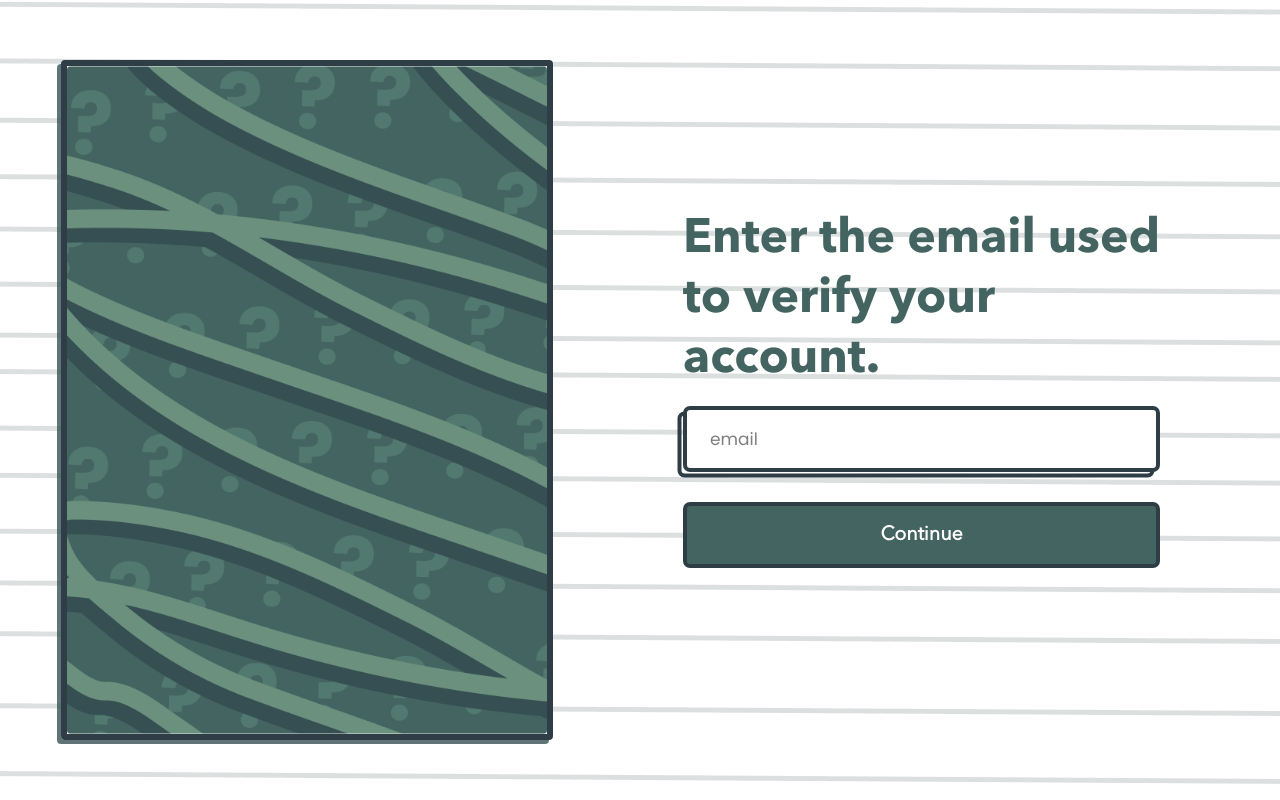
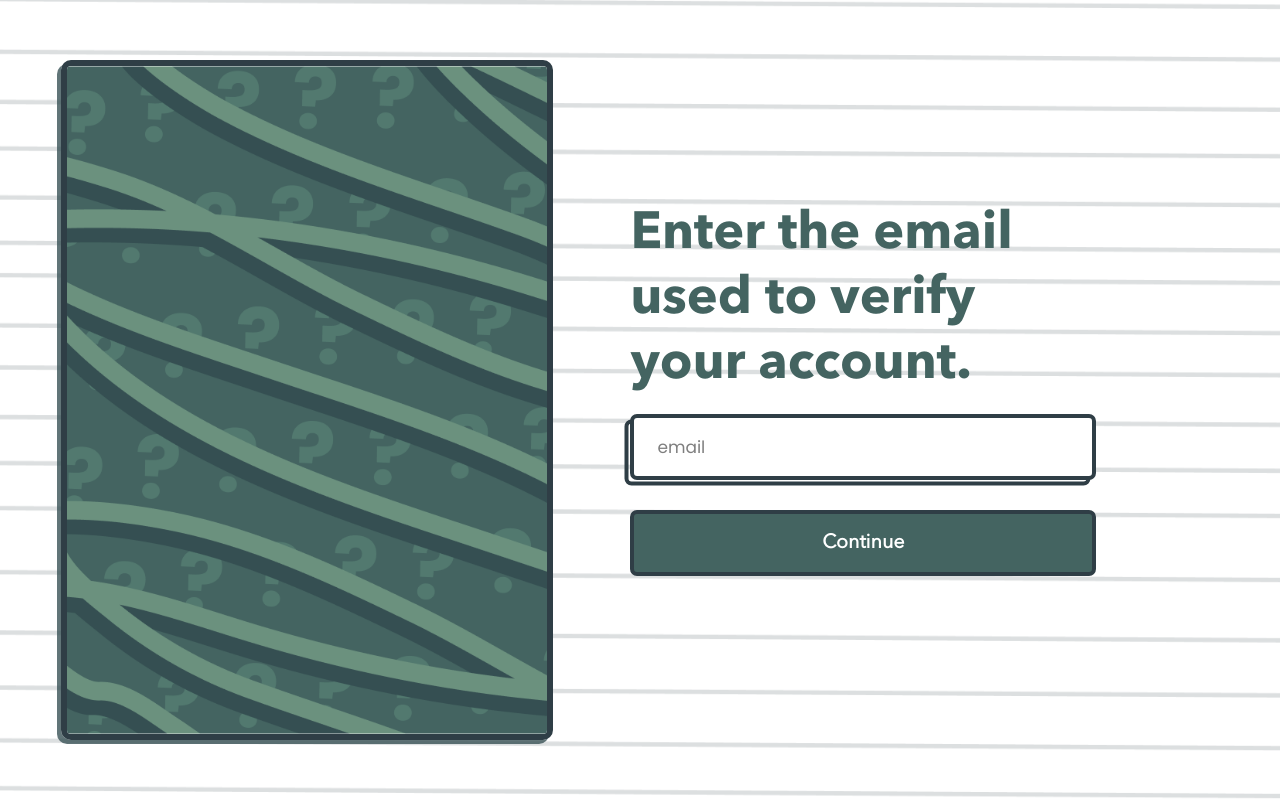
Before and after one commit to adebola-io/quizwiz, a React (Vite) app in the folder frontend/: page /auth/forgot-password in a window 1280 px wide. Built offline with nearby package versions, Linux system fonts and the light colour scheme.

Commit message:
Update forgot password page

```diff
--- a/frontend/src/pages/ForgotPassword.tsx
+++ b/frontend/src/pages/ForgotPassword.tsx
@@ -1,28 +1,34 @@
-import { Input } from "@/components/ui"
-import { Button } from "@/components/ui"
+import { Input, Button } from "@/components/ui";
+import SignInBackground from "@/assets/signin-background.png";
 
 export default function ForgotPassword() {
    return (
-    <main className="bg-[url('/src/assets/lines-background.png')] h-fit flex flex-col-reverse md:flex-row md:h-screen items-center">
+      <main className="lines h-fit flex flex-col-reverse md:flex-row md:h-screen items-center">
          <section className="flex items-center h-full md:w-[48%] w-full">
-          <div className="md:w-[80%] md:mx-auto md:h-[85%] h-[500px] shadow-components/shadow border-[6px] border-green-charcoal rounded w-full">
-            <img src="/src/assets/signin-background.png" alt="background" className=" w-full h-full rounded"/>
-          </div>
+            <img
+               src={SignInBackground}
+               alt="background"
+               className="w-full h-[500px] object-cover rounded-[0.625rem] md:w-[80%] md:mx-auto md:h-[85%] shadow-components/shadow border-[6px] border-green-charcoal"
+            />
          </section>
 
-        <section className="h-full flex items-center md:w-[48%] w-[100%] md:pt-0 pt-8 px-4">
+         <section className="h-full flex items-center justify-end md:w-[48%] w-[100%] md:pt-0 pt-8 px-4">
             <div className="mx-auto">
-              <p className="font-bold text-[3rem] leading-tight text-green-feldgrau font-avenir-next-lt-pro-bold">Enter the email used <br /> to verify your <br /> account.</p>
+               <p className="font-bold text-[3.25rem] leading-tight w-[70%] text-green-feldgrau font-avenir-next-lt-pro-bold">
+                  Enter the email used to verify your account.
+               </p>
 
-              <Input placeholder="email"
+               <Input
+                  placeholder="email"
                   type="email"
                   id="email"
                   className="w-full mt-4"
-              containerClassName="animate-fade-in-from-right effect-item-1"/>
+                  containerClassName="animate-fade-in-from-right w-[80%] effect-item-1"
+               />
 
                <Button
                   type="submit"
-              className="w-full hover:brightness-90 animate-fade-in-from-right effect-item-3"
+                  className="w-[80%] hover:brightness-90 animate-fade-in-from-right effect-item-3"
                   variant="override"
                   style={{
                      boxShadow: "none",
@@ -32,12 +38,11 @@ export default function ForgotPassword() {
                      height: "4.125rem",
                      marginBottom: "1.36rem"
                   }}
-
-
-
-              >Continue</Button>
+               >
+                  Continue
+               </Button>
             </div>
          </section>
       </main>
-  )
+   );
 }
```
Lines whose indentation alone changed are shown as unchanged.
